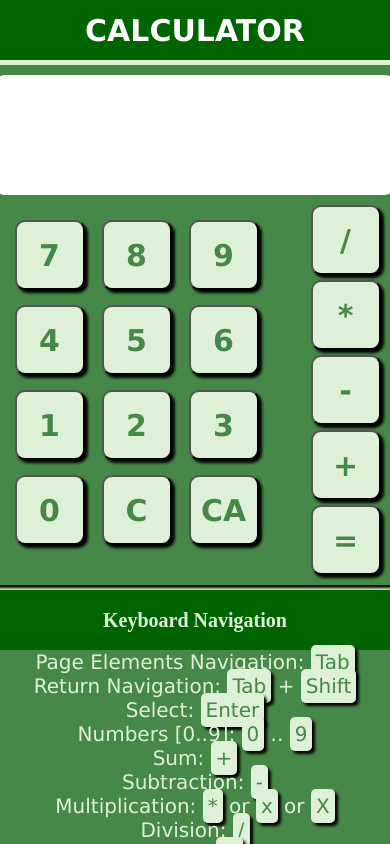
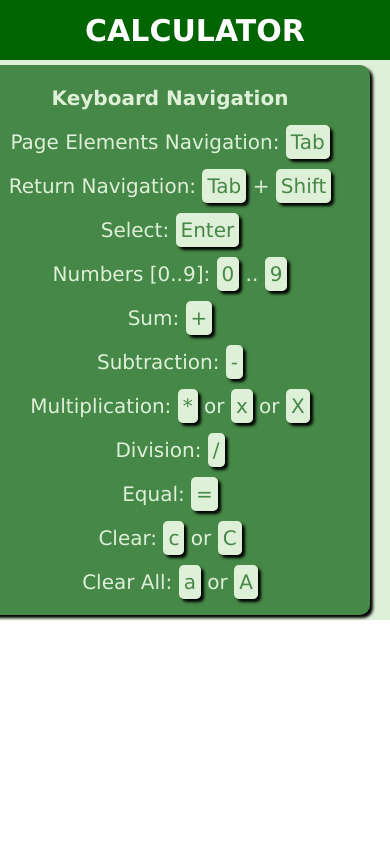
Before and after one commit to Silvio-Ronaldo/calculator-react, a React (Create React App) app: page / in a window 390 px wide. Shown: the top 844 px of the page. Built offline with nearby package versions, Linux system fonts and the light colour scheme.

Commit message:
Adicionando responsividade na lista de teclas

```diff
--- a/src/App.js
+++ b/src/App.js
@@ -1,5 +1,5 @@
 import React, { useState, useEffect, useRef } from 'react';
-import { Container, Header, Title, Calculator, Display, Register, Result, Signal, Text, Keyboard,
+import { Container, Header, Title, Main, Calculator, Display, Register, Result, Signal, Text, Keyboard,
         MainKeys, Line, Key, Number, OperationKeys, SignalKey, ListKeys, ListTitle, Items, Icon } from './styles';
 
 import './global.css';
@@ -212,6 +212,7 @@ function App() {
           <Title tabIndex='0'>CALCULATOR</Title>
         </Header>
 
+        <Main>
           <Calculator>
             <Display>
               <Register>
@@ -270,6 +271,7 @@ function App() {
             <Items tabIndex='0'>Clear: <Icon tabIndex='0'>c</Icon> or <Icon tabIndex='0'>C</Icon></Items>
             <Items tabIndex='0'>Clear All: <Icon tabIndex='0'>a</Icon> or <Icon tabIndex='0'>A</Icon></Items>
           </ListKeys>
+        </Main>
       </Container>
     </>
   );
--- a/src/styles.js
+++ b/src/styles.js
@@ -4,7 +4,7 @@ import styled from 'styled-components';
 export const Container = styled.div`
     display: flex;
     flex-direction: column;
-    align-items: center;
+    align-items: flex-end;
     background: #DFF0D8;
     outline: 0px solid transparent;
 `;
@@ -27,12 +27,18 @@ export const Title = styled.h1`
     outline-width: 5px;
 `;
 
+export const Main = styled(Container)`
+    margin-top: 5px;
+    flex-direction: row;
+`;
+
 export const Calculator = styled.div`
     background: #468847;
+    align-self: center;
     height: 520px;
     width: 420px;
-    margin-top: 5px;
     margin-bottom: 5px;
+    margin-right: 20px;
     border-radius: 10px;
     box-shadow: 3px 3px 3px black;
     padding: 10px;
@@ -129,9 +135,13 @@ export const SignalKey = styled(Key)`
 export const ListKeys = styled.ul`
     display: flex;
     flex-direction: column;
-    height: 500px;
+    justify-content: center;
+    align-items: center;
+    height: 550px;
     width: 400px;
-    align-items: center;
+    padding: 10px;
+    margin-bottom: 5px;
+    margin-right: 20px;
     background: #468847;
     border-radius: 10px;
     box-shadow: 3px 3px 3px black;
@@ -139,7 +149,8 @@ export const ListKeys = styled.ul`
     outline-width: 5px;
 `;
 
-export const ListTitle = styled(Header)`
+export const ListTitle = styled(Title)`
+    align-self: center;
     color: #DFF0D8;
     font-size: 20px;
     font-weight: bold;
@@ -152,6 +163,7 @@ export const Items = styled.li`
     font-size: 20px;
     font-family: 'Verdana', sans-serif;
     color: #DFF0D8;
+    margin-top: 20px;
     outline-color: red;
     outline-width: 5px;
 `;
```
Lines whose indentation alone changed are shown as unchanged.
